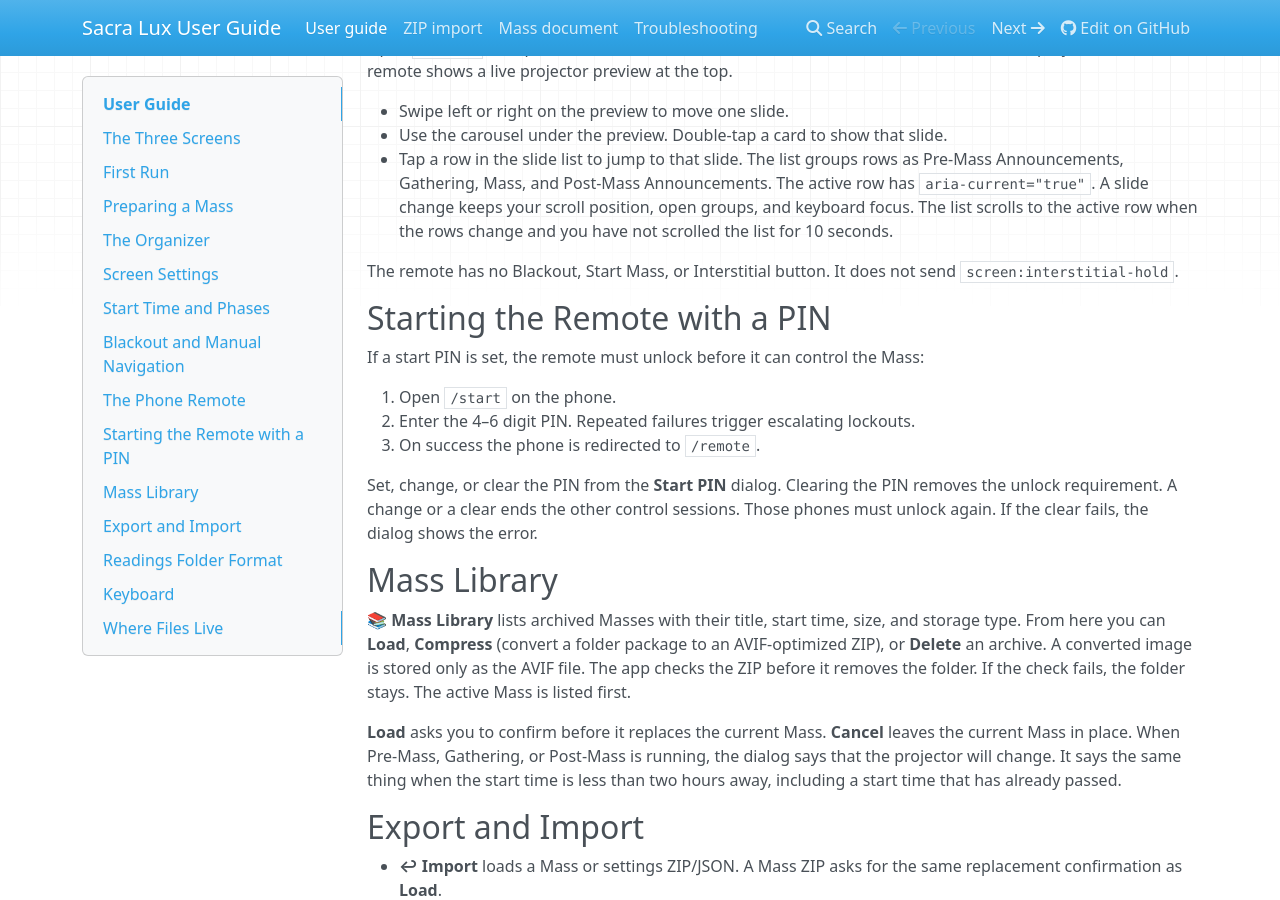
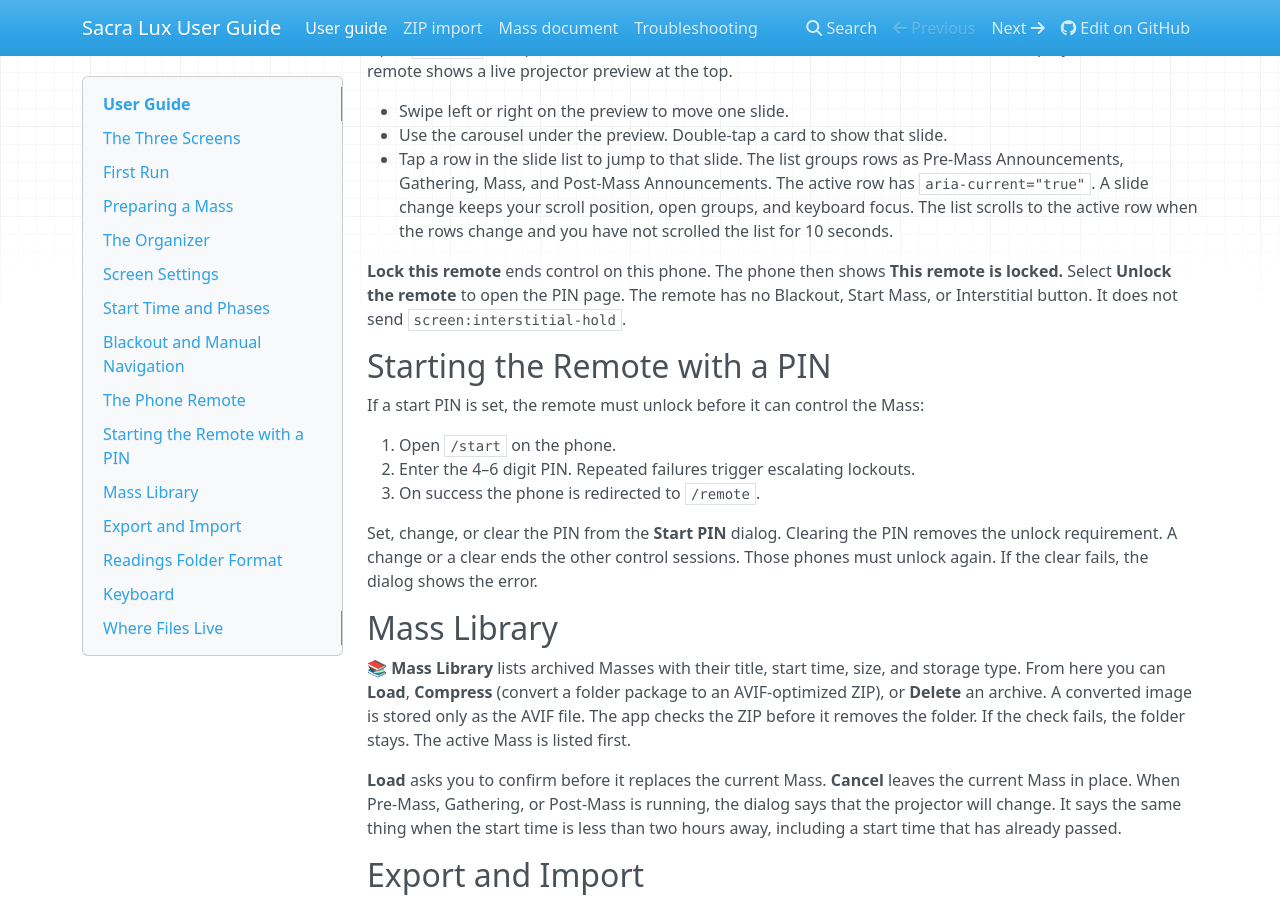
Before and after one commit to Saint-Therese-Of-Lisieux-Parish/sacra_lux, an MkDocs documentation site: the page built from docs/user-guide.md, in a window 1280 px wide and 900 px high, scrolled down 4470 px. Built offline with MkDocs 1.6.1, drawn with Linux system fonts in a browser that asks for light colours; nearby versions of some CDN libraries.

Commit message:
docs(user-guide): state the lock remote button
Why: The phone remote has a Lock this remote button. It ends that phone's control session and shows This remote is locked. The guide did not name the button.

What: The phone remote steps now name the button, the message, and Unlock the remote.

Audience: end user

Files:
- modified: docs/user-guide.md

Verified against: sacra-lux/public/remote.html (remoteLockButton), sacra-lux/src/server.js (control:lock)

Refs #614

```diff
--- a/docs/user-guide.md
+++ b/docs/user-guide.md
@@ -191,6 +191,9 @@
 - Use the carousel under the preview. Double-tap a card to show that slide.
 - Tap a row in the slide list to jump to that slide. The list groups rows as Pre-Mass Announcements, Gathering, Mass, and Post-Mass Announcements. The active row has `aria-current="true"`. A slide change keeps your scroll position, open groups, and keyboard focus. The list scrolls to the active row when the rows change and you have not scrolled the list for 10 seconds.
 
+**Lock this remote** ends control on this phone.
+The phone then shows **This remote is locked.**
+Select **Unlock the remote** to open the PIN page.
 The remote has no Blackout, Start Mass, or Interstitial button. It does not send `screen:interstitial-hold`.
 
 ## Starting the Remote with a PIN
```
